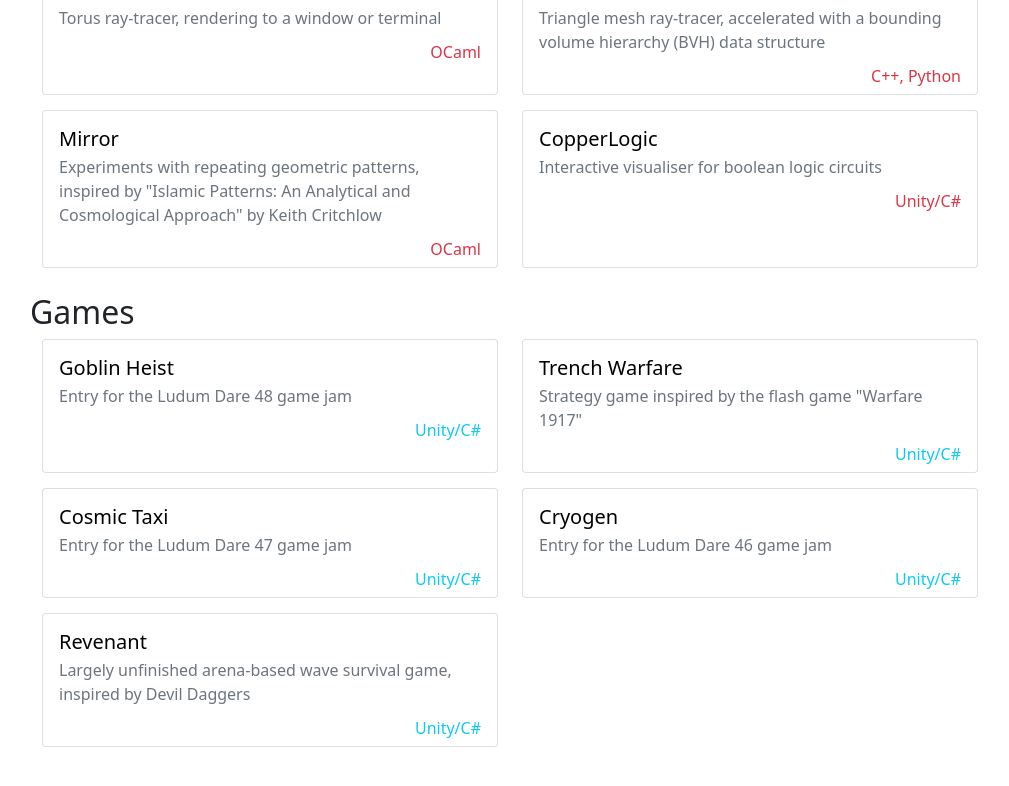
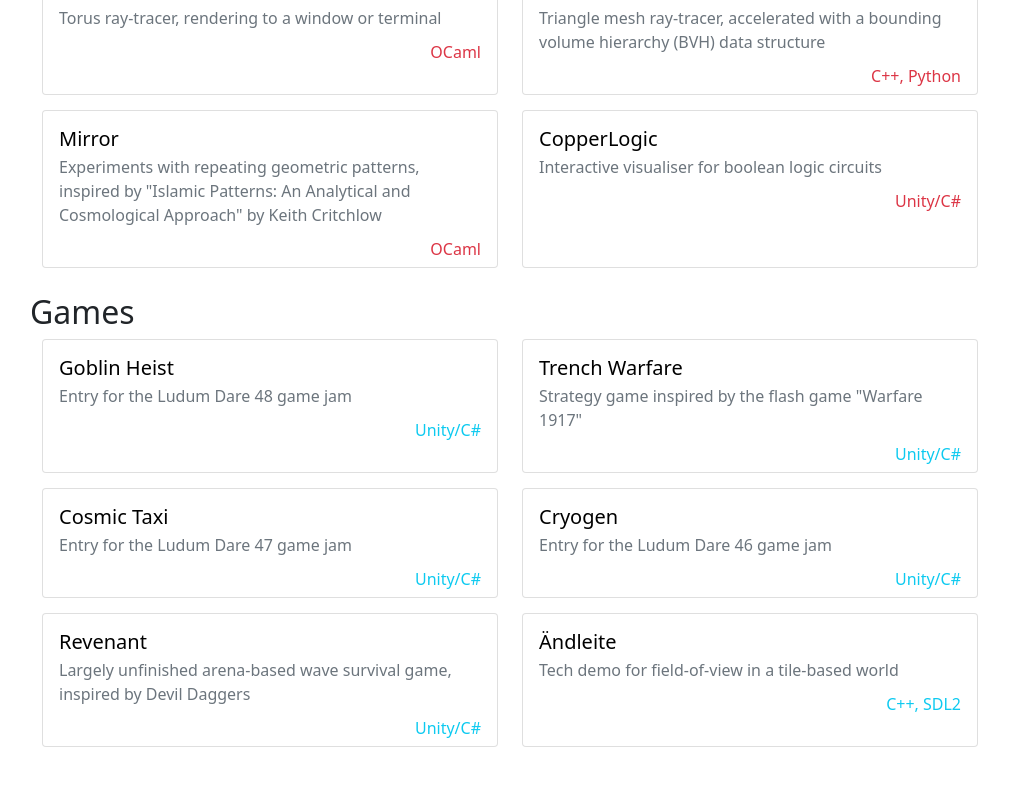
Before and after one commit to benmandrew/benmandrew.github.io, a Jekyll site: the page built from pages/projects.md, in a window 1280 px wide and 900 px high, scrolled down 1509 px. Shown: the top 786 px of the window, without its empty margins (130-1139 px from the left). Built offline with Jekyll 4.4.1, drawn with Linux system fonts in a browser that asks for light colours; our own code applies the rules of GitHub Pages for plain Markdown files.

Commit message:
Add Andleite

```diff
--- a/_layouts/projects.html
+++ b/_layouts/projects.html
@@ -1,5 +1,3 @@
 ---
 layout: projects
 ---
-
-Bruh
--- a/pages/projects.md
+++ b/pages/projects.md
@@ -31,6 +31,7 @@
 - ["Cosmic Taxi", "/articles/cosmic-taxi", "Unity/C#", "Entry for the Ludum Dare 47 game jam"]
 - ["Cryogen", "/articles/cryogen", "Unity/C#", "Entry for the Ludum Dare 46 game jam"]
 - ["Revenant", "/articles/revenant", "Unity/C#", "Largely unfinished arena-based wave survival game, inspired by Devil Daggers"]
+- ["Ändleite", "/articles/field-of-view-in-a-tile-based-world", "C++, SDL2", "Tech demo for field-of-view in a tile-based world"]
 ---
 
 # Projects
```
